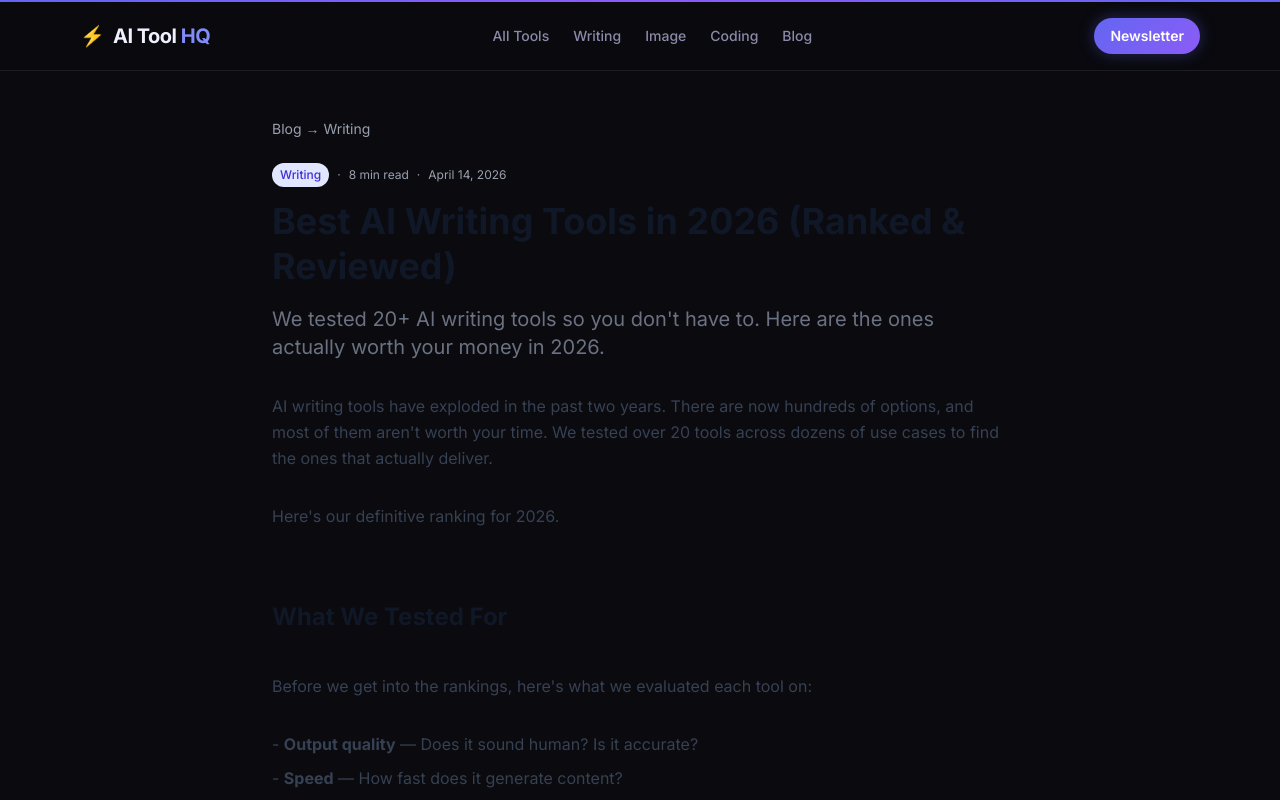
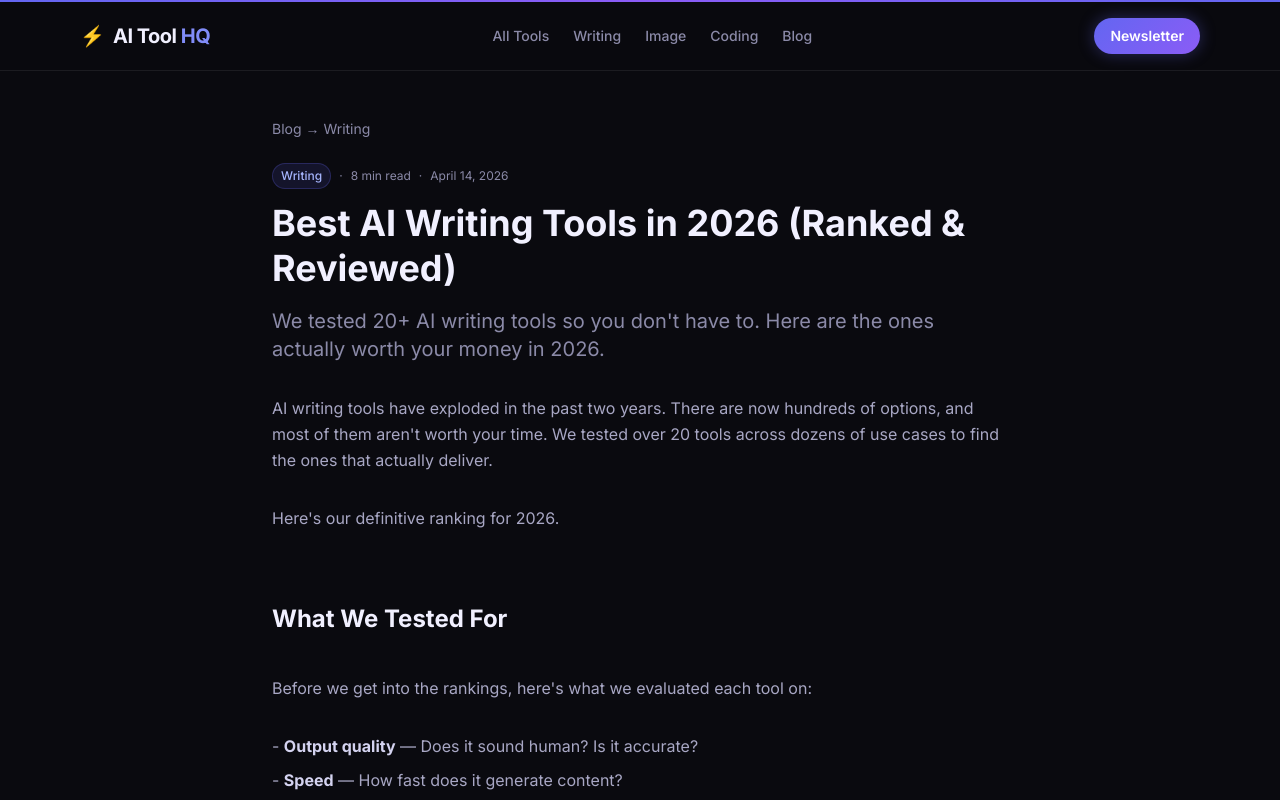
Before and after one commit to aitoolhq/aitoolhq, a Next.js app: page /blog/best-ai-writing-tools-2026 in a window 1280 px wide. Shown: the top 800 px of the page. Built offline with nearby package versions, Linux system fonts and the light colour scheme.

Commit message:
fix: dark mode for blog list and post pages

```diff
--- a/src/app/blog/[slug]/page.tsx
+++ b/src/app/blog/[slug]/page.tsx
@@ -36,9 +36,9 @@ function renderMarkdown(content: string) {
       const rows = tableRows.map((row, i) => {
         const cells = row.split('|').filter(c => c.trim());
         const tag = i === 0 ? 'th' : 'td';
-        return `<tr>${cells.map(c => `<${tag} class="border border-gray-200 px-4 py-2 text-left">${c.trim()}</${tag}>`).join('')}</tr>`;
+        return `<tr>${cells.map(c => `<${tag} class="border border-white/10 px-4 py-2 text-left text-[#d4d3f0]">${c.trim()}</${tag}>`).join('')}</tr>`;
       }).filter((_, i) => i !== 1); // skip separator row
-      html += `<div class="overflow-x-auto my-6"><table class="w-full border-collapse border border-gray-200 text-sm">${rows.join('')}</table></div>`;
+      html += `<div class="overflow-x-auto my-6"><table class="w-full border-collapse border border-white/10 text-sm">${rows.join('')}</table></div>`;
       tableRows = [];
       inTable = false;
     }
@@ -53,15 +53,15 @@ function renderMarkdown(content: string) {
     if (inTable) flushTable();
 
     if (line.startsWith('## ')) {
-      html += `<h2 class="text-2xl font-bold mt-10 mb-4 text-gray-900">${line.slice(3)}</h2>`;
+      html += `<h2 class="text-2xl font-bold mt-10 mb-4" style="color:#f1f0ff">${line.slice(3)}</h2>`;
     } else if (line.startsWith('**') && line.endsWith('**')) {
-      html += `<p class="font-semibold text-gray-800 mt-4">${line.slice(2, -2)}</p>`;
+      html += `<p class="font-semibold mt-4" style="color:#d4d3f0">${line.slice(2, -2)}</p>`;
     } else if (line.trim() === '') {
       html += '<br/>';
     } else {
       // Handle inline bold
-      const processed = line.replace(/\*\*(.*?)\*\*/g, '<strong>$1</strong>');
-      html += `<p class="text-gray-700 leading-relaxed mb-2">${processed}</p>`;
+      const processed = line.replace(/\*\*(.*?)\*\*/g, '<strong style="color:#d4d3f0">$1</strong>');
+      html += `<p class="leading-relaxed mb-2" style="color:#a8a7c4">${processed}</p>`;
     }
   }
   if (inTable) flushTable();
@@ -77,21 +77,21 @@ export default async function BlogPostPage({ params }: { params: Promise<{ slug:
   return (
     <main className="max-w-3xl mx-auto px-4 py-12">
       {/* Breadcrumb */}
-      <div className="text-sm text-gray-400 mb-6">
-        <Link href="/blog" className="hover:text-indigo-600">Blog</Link> → {post.category}
+      <div className="text-sm mb-6" style={{ color: '#8b8aa8' }}>
+        <Link href="/blog" className="hover:text-indigo-400 transition-colors">Blog</Link> <span style={{ color: '#8b8aa8' }}>→</span> {post.category}
       </div>
 
       {/* Header */}
       <div className="mb-8">
-        <div className="flex items-center gap-2 text-xs text-gray-400 mb-3">
-          <span className="bg-indigo-100 text-indigo-700 px-2 py-1 rounded-full font-medium">{post.category}</span>
+        <div className="flex items-center gap-2 text-xs mb-3" style={{ color: '#8b8aa8' }}>
+          <span className="px-2 py-1 rounded-full font-medium" style={{ background: 'rgba(99,102,241,0.12)', color: '#a5b4fc', border: '1px solid rgba(99,102,241,0.25)' }}>{post.category}</span>
           <span>·</span>
           <span>{post.readTime} min read</span>
           <span>·</span>
           <span>{new Date(post.publishedAt).toLocaleDateString('en-US', { month: 'long', day: 'numeric', year: 'numeric' })}</span>
         </div>
-        <h1 className="text-4xl font-bold text-gray-900 leading-tight mb-4">{post.title}</h1>
-        <p className="text-xl text-gray-500">{post.excerpt}</p>
+        <h1 className="text-4xl font-bold leading-tight mb-4" style={{ color: '#f1f0ff' }}>{post.title}</h1>
+        <p className="text-xl" style={{ color: '#8b8aa8' }}>{post.excerpt}</p>
       </div>
 
       {/* Content */}
@@ -101,24 +101,24 @@ export default async function BlogPostPage({ params }: { params: Promise<{ slug:
       />
 
       {/* Tags */}
-      <div className="flex flex-wrap gap-2 mt-10 pt-6 border-t border-gray-100">
+      <div className="flex flex-wrap gap-2 mt-10 pt-6" style={{ borderTop: '1px solid rgba(255,255,255,0.08)' }}>
         {post.tags.map(tag => (
-          <span key={tag} className="bg-gray-100 text-gray-600 text-xs px-3 py-1 rounded-full">
+          <span key={tag} className="text-xs px-3 py-1 rounded-full" style={{ background: 'rgba(255,255,255,0.06)', color: '#8b8aa8' }}>
             {tag}
           </span>
         ))}
       </div>
 
       {/* Newsletter CTA */}
-      <div className="mt-12 bg-indigo-50 rounded-2xl p-8 text-center">
-        <h3 className="text-xl font-bold mb-2">Stay Ahead of AI</h3>
-        <p className="text-gray-500 text-sm mb-4">Weekly roundup of the best new AI tools. No spam, ever.</p>
+      <div className="mt-12 rounded-2xl p-8 text-center" style={{ background: '#0d0d14', border: '1px solid rgba(255,255,255,0.08)' }}>
+        <h3 className="text-xl font-bold mb-2" style={{ color: '#f1f0ff' }}>Stay Ahead of AI</h3>
+        <p className="text-sm mb-4" style={{ color: '#8b8aa8' }}>Weekly roundup of the best new AI tools. No spam, ever.</p>
         <NewsletterSignup />
       </div>
 
       {/* Back to blog */}
       <div className="mt-8 text-center">
-        <Link href="/blog" className="text-indigo-600 font-medium hover:underline">
+        <Link href="/blog" className="font-medium hover:underline transition-colors" style={{ color: '#818cf8' }}>
           ← Back to all posts
         </Link>
       </div>
--- a/src/app/blog/page.tsx
+++ b/src/app/blog/page.tsx
@@ -10,28 +10,36 @@ export const metadata: Metadata = {
 export default function BlogPage() {
   return (
     <main className="max-w-4xl mx-auto px-4 py-12">
-      <h1 className="text-4xl font-bold mb-2">Blog</h1>
-      <p className="text-gray-500 mb-10">Reviews, comparisons, and guides — no fluff.</p>
+      <h1 className="text-4xl font-bold mb-2" style={{ color: '#f1f0ff' }}>Blog</h1>
+      <p className="mb-10" style={{ color: '#8b8aa8' }}>Reviews, comparisons, and guides — no fluff.</p>
 
-      <div className="space-y-8">
-        {posts.map(post => (
-          <article key={post.slug} className="border-b border-gray-100 pb-8">
-            <div className="flex items-center gap-2 text-xs text-gray-400 mb-2">
+      <div className="space-y-0">
+        {posts.map((post, i, arr) => (
+          <article
+            key={post.slug}
+            className="py-8"
+            style={{ borderBottom: i < arr.length - 1 ? '1px solid rgba(255,255,255,0.06)' : 'none' }}
+          >
+            <div className="flex items-center gap-2 text-xs mb-2" style={{ color: '#8b8aa8' }}>
               <span>{post.category}</span>
               <span>·</span>
               <span>{post.readTime} min read</span>
               <span>·</span>
               <span>{new Date(post.publishedAt).toLocaleDateString('en-US', { month: 'long', day: 'numeric', year: 'numeric' })}</span>
             </div>
-            <Link href={`/blog/${post.slug}`}>
-              <h2 className="text-2xl font-bold text-gray-900 hover:text-indigo-600 transition mb-2">
+            <Link href={`/blog/${post.slug}`} className="group">
+              <h2
+                className="text-2xl font-bold mb-2 group-hover:text-indigo-400 transition-colors"
+                style={{ color: '#f1f0ff' }}
+              >
                 {post.title}
               </h2>
             </Link>
-            <p className="text-gray-600 mb-3">{post.excerpt}</p>
+            <p className="mb-3" style={{ color: '#8b8aa8' }}>{post.excerpt}</p>
             <Link
               href={`/blog/${post.slug}`}
-              className="text-indigo-600 text-sm font-medium hover:underline"
+              className="text-sm font-medium hover:underline transition-colors"
+              style={{ color: '#818cf8' }}
             >
               Read more →
             </Link>
```
